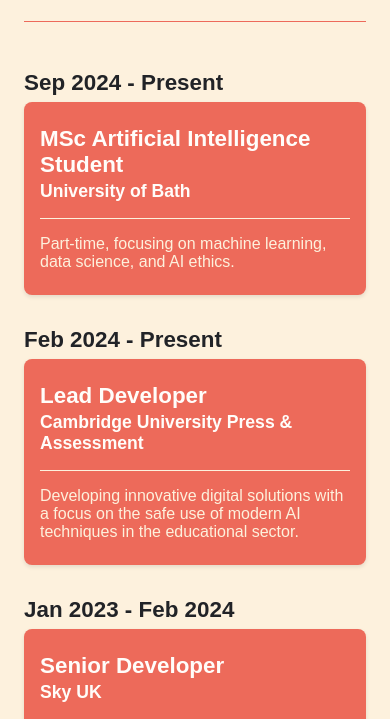
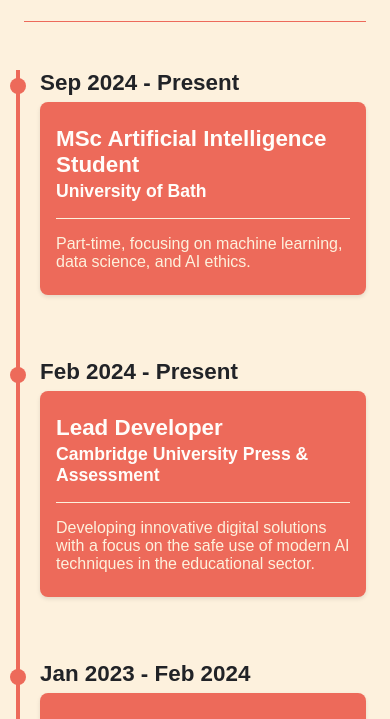
Before and after one commit to foad/foad.github.io, a React (Vite) app: page / in a window 390 px wide. Shown: the part 800-1519 px from the top of the page. Built offline with nearby package versions, Linux system fonts and the light colour scheme; a web font is replaced by a local one.

Commit message:
add back timeline barfor mobile

```diff
--- a/src/components/timeline/timeline.module.css
+++ b/src/components/timeline/timeline.module.css
@@ -79,15 +79,22 @@
     flex-direction: column;
     align-items: stretch;
     position: relative;
-    padding: 0 1rem;
+    padding: 0 1rem 2rem 2rem;
   }
   .timeline_date {
     position: absolute;
     top: 0;
-    left: 1rem;
+    left: 2rem;
     font-weight: 700;
   }
   .timeline_bar {
-    display: none;
+    position: absolute;
+    top: 0;
+    left: 0.5rem;
+    height: 100%;
+    margin: 0;
+  }
+  .timeline_inner_circle {
+    top: 1rem;
   }
 }
```
